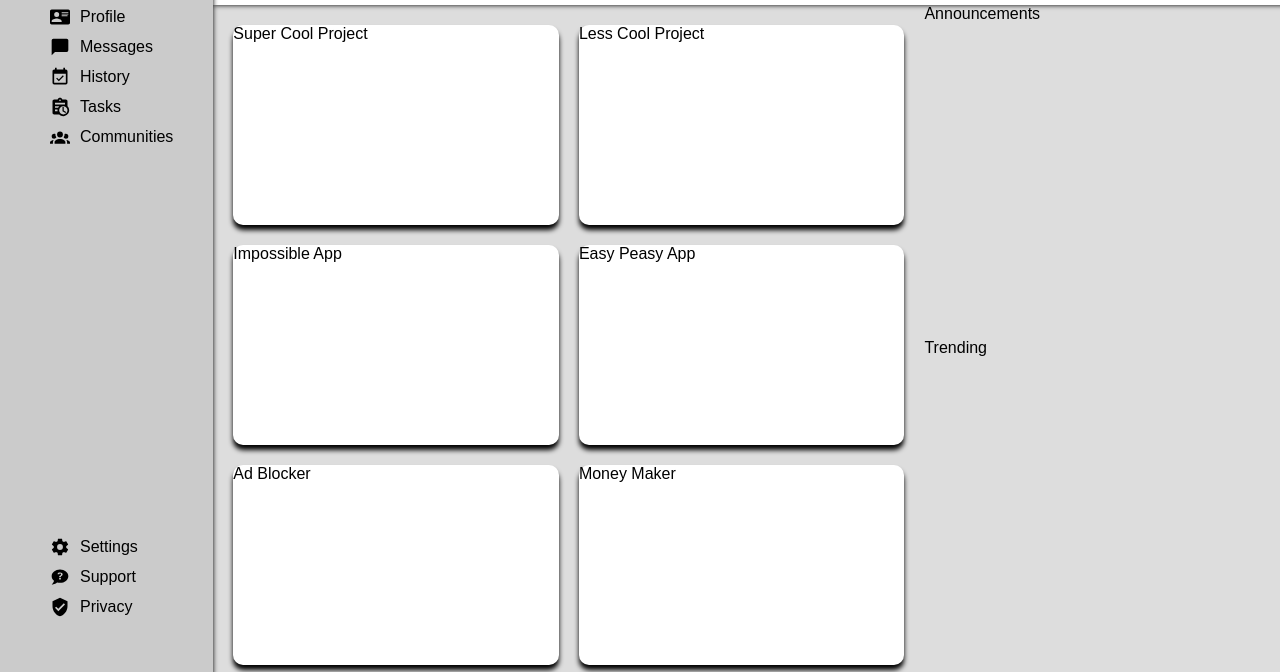
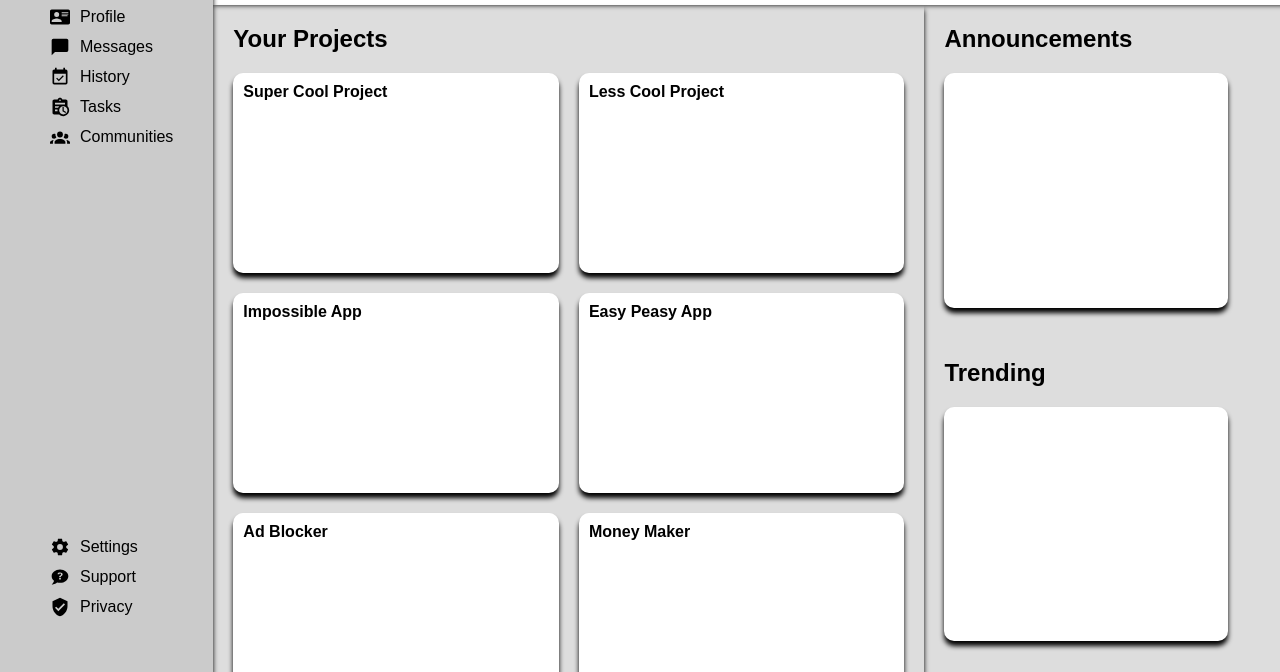
Before and after one commit to alexander-soriano/admin-dashboard, a plain HTML site: page index.html in a window 1280 px wide. Shown: the part 128-800 px from the top of the page. Drawn offline with Linux system fonts and the light colour scheme.

Commit message:
for initial submission

```diff
--- a/index.html
+++ b/index.html
@@ -60,28 +60,34 @@
 
     <div class="main-content">
         <div class="your-projects">
-            <div>Super Cool Project</div>
-            <div>Less Cool Project</div>
-            <div>Impossible App</div>
-            <div>Easy Peasy App</div>
-            <div>Ad Blocker</div>
-            <div>Money Maker</div>
-            <div>Super Cool Project</div>
-            <div>Less Cool Project</div>
-            <div>Impossible App</div>
-            <div>Easy Peasy App</div>
-            <div>Ad Blocker</div>
-            <div>Money Maker</div>
-            <div>Super Cool Project</div>
-            <div>Less Cool Project</div>
-            <div>Impossible App</div>
-            <div>Easy Peasy App</div>
-            <div>Ad Blocker</div>
-            <div>Money Maker</div>
-
+            <h2>Your Projects</h2>
+            <h4>Super Cool Project</h4>
+            <h4>Less Cool Project</h4>
+            <h4>Impossible App</h4>
+            <h4>Easy Peasy App</h4>
+            <h4>Ad Blocker</h4>
+            <h4>Money Maker</h4>
+            <h4>Super Cool Project</h4>
+            <h4>Less Cool Project</h4>
+            <h4>Impossible App</h4>
+            <h4>Easy Peasy App</h4>
+            <h4>Ad Blocker</h4>
+            <h4>Money Maker</h4>
+            <h4>Super Cool Project</h4>
+            <h4>Less Cool Project</h4>
+            <h4>Impossible App</h4>
+            <h4>Easy Peasy App</h4>
+            <h4>Ad Blocker</h4>
+            <h4>Money Maker</h4>
         </div>
-        <div class="announcements">Announcements</div>
-        <div class="trending">Trending</div>
+        <div class="announcements">
+            <h2>Announcements</h2>
+            <div class="a-card"></div>
+        </div>
+        <div class="trending">
+            <h2>Trending</h2>
+            <div class="a-card"></div>
+        </div>
     </div>
 </body>
 </html>
--- a/style.css
+++ b/style.css
@@ -83,7 +83,7 @@ body {
 }
 
 input#search {
-    width: 50%;
+    width: 70%;
     height: 20px;
 }
 
@@ -130,6 +130,7 @@ input#search {
     grid-area: 1 / 1 / span 2 / span 1;
 
     display: grid;
+    grid-template-rows: 1fr;
     grid-template-columns: repeat(auto-fill, minmax(300px,1fr));
     grid-auto-rows: 200px;
     gap: 20px;
@@ -137,11 +138,31 @@ input#search {
     height: 83.33333vh;
     overflow: auto;
     padding: 20px 20px 20px 20px;
+    box-shadow: 0px 5px 5px 0px;
 
 }
 
-.your-projects>div {
+.your-projects>h4 {
     background-color: white;
     border-radius: 10px;
     box-shadow: 0px 5px 5px 0px;
+    padding: 10px;
 }
+
+.your-projects>h2 {
+    grid-column: 1/-1;
+}
+
+.announcements,
+.trending {
+    padding: 20px;
+}
+.a-card {
+    background-color: white;
+    border-radius: 10px;
+    box-shadow: 0px 5px 5px 0px;
+
+    margin-top: 20px;
+    height: 80%;
+    width: 90%;
+}
```
